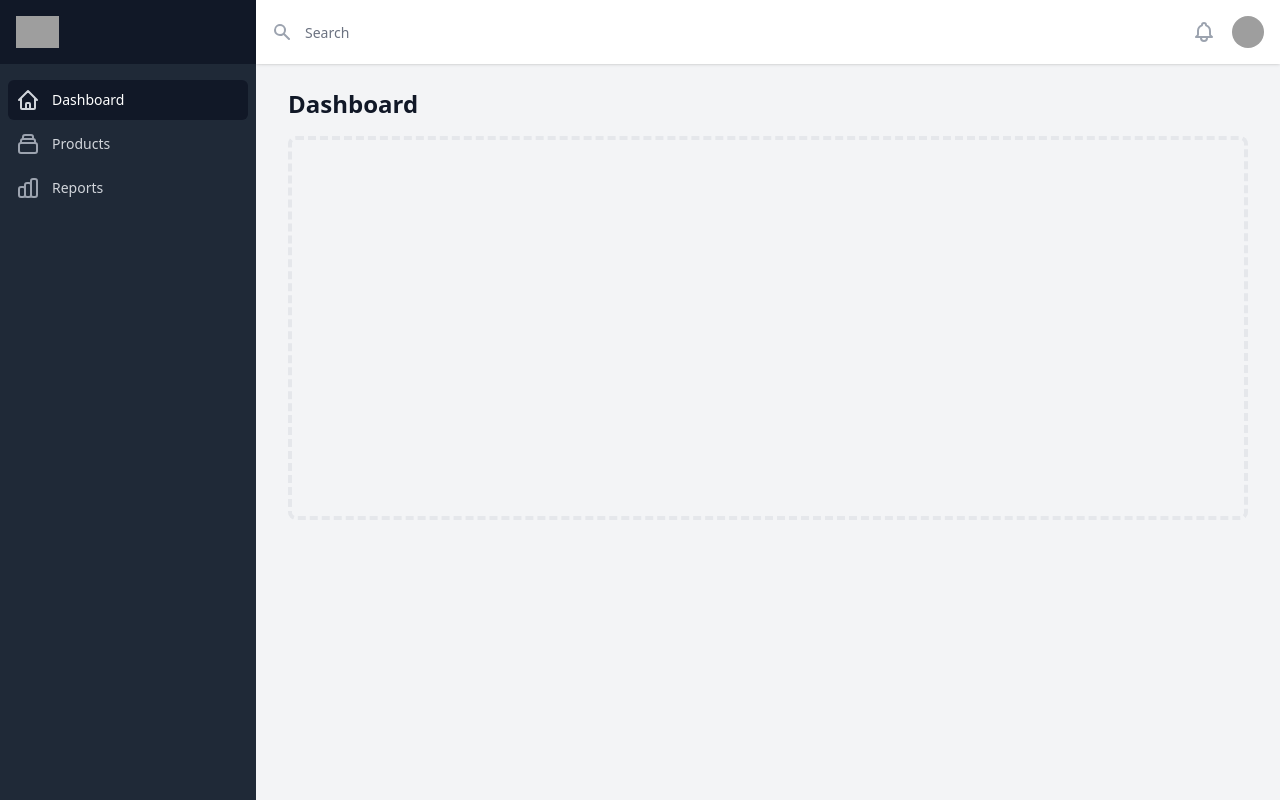
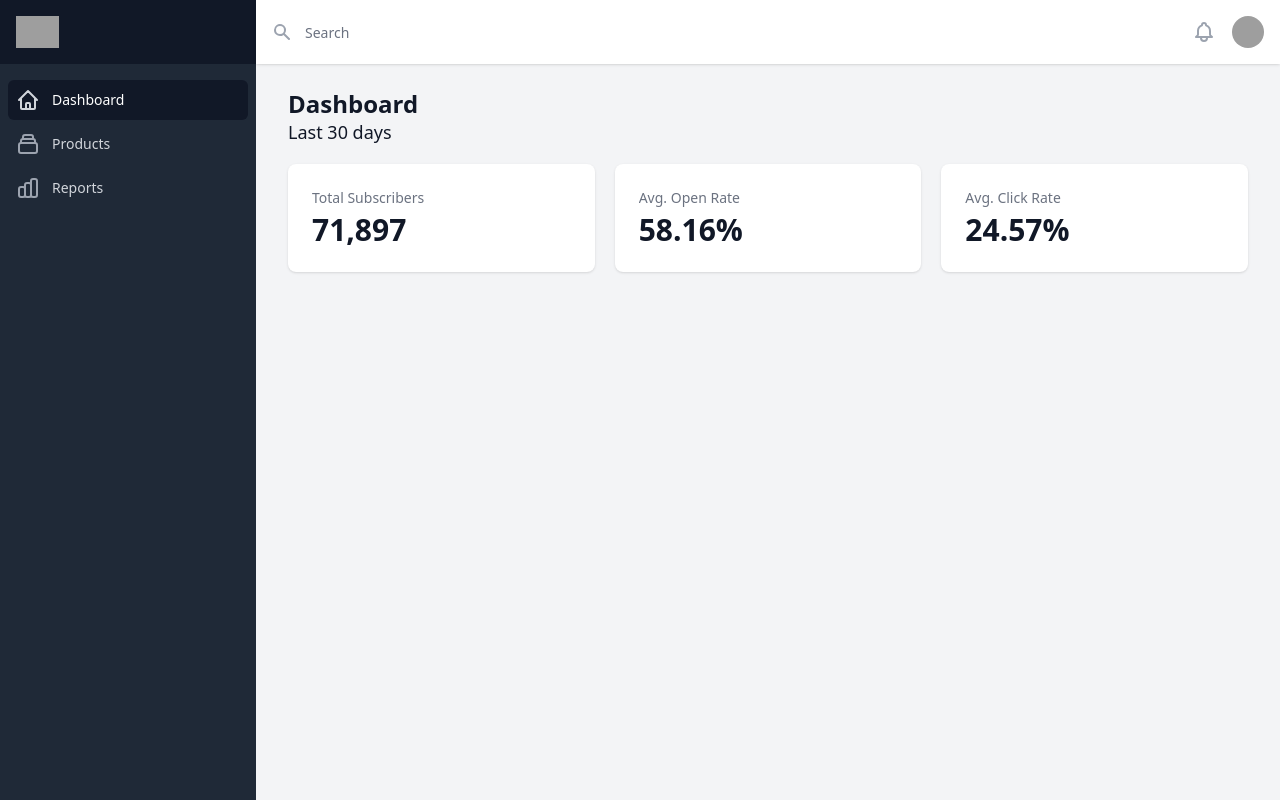
Before and after one commit to cwbieganek/sales-dashboard, a Next.js app: page / in a window 1280 px wide. Built offline with nearby package versions, Linux system fonts and the light colour scheme; grey boxes are pictures that could not be loaded; a web font is replaced by a local one.

Commit message:
Add Stats component

```diff
--- a/pages/index.tsx
+++ b/pages/index.tsx
@@ -19,6 +19,12 @@ const userNavigation = [
   { name: 'Your Profile', href: '#' },
   { name: 'Settings', href: '#' },
   { name: 'Sign out', href: '#' },
+]
+
+const stats = [
+  { name: 'Total Subscribers', stat: '71,897' },
+  { name: 'Avg. Open Rate', stat: '58.16%' },
+  { name: 'Avg. Click Rate', stat: '24.57%' },
 ]
 
 function classNames(...classes: string[]) {
@@ -237,11 +243,19 @@ export default function Example() {
                 <h1 className="text-2xl font-semibold text-gray-900">Dashboard</h1>
               </div>
               <div className="max-w-7xl mx-auto px-4 sm:px-6 md:px-8">
-                {/* Replace with your content */}
-                <div className="py-4">
-                  <div className="border-4 border-dashed border-gray-200 rounded-lg h-96" />
+                {/* Stats component */}
+                <div>
+                  <h3 className="text-lg leading-6 font-medium text-gray-900">Last 30 days</h3>
+                  <dl className="mt-5 grid grid-cols-1 gap-5 sm:grid-cols-3">
+                    {stats.map((item) => (
+                      <div key={item.name} className="px-4 py-5 bg-white shadow rounded-lg overflow-hidden sm:p-6">
+                        <dt className="text-sm font-medium text-gray-500 truncate">{item.name}</dt>
+                        <dd className="mt-1 text-3xl font-semibold text-gray-900">{item.stat}</dd>
+                      </div>
+                    ))}
+                  </dl>
                 </div>
-                {/* /End replace */}
+                {/* end Stats component */}
               </div>
             </div>
           </main>
```
